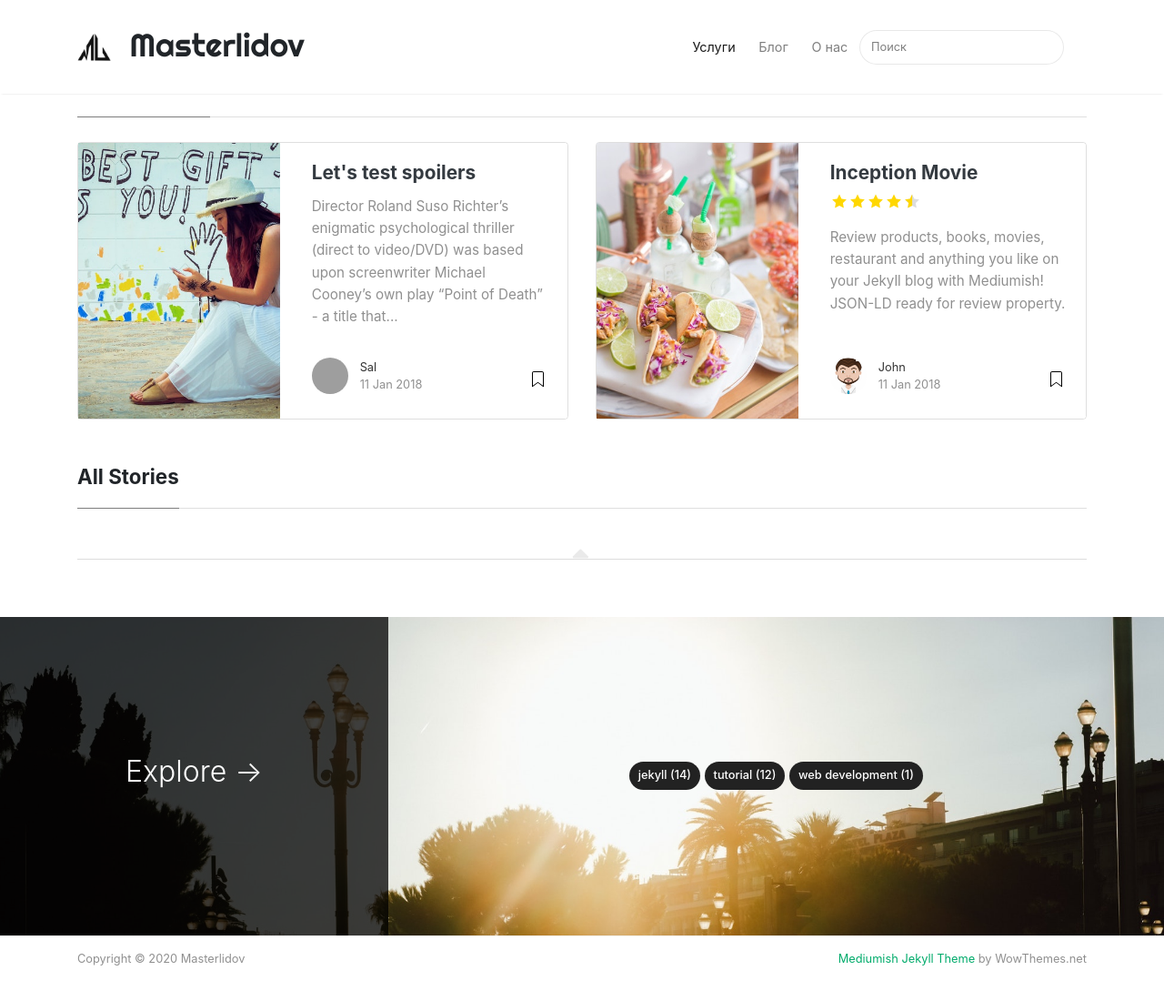
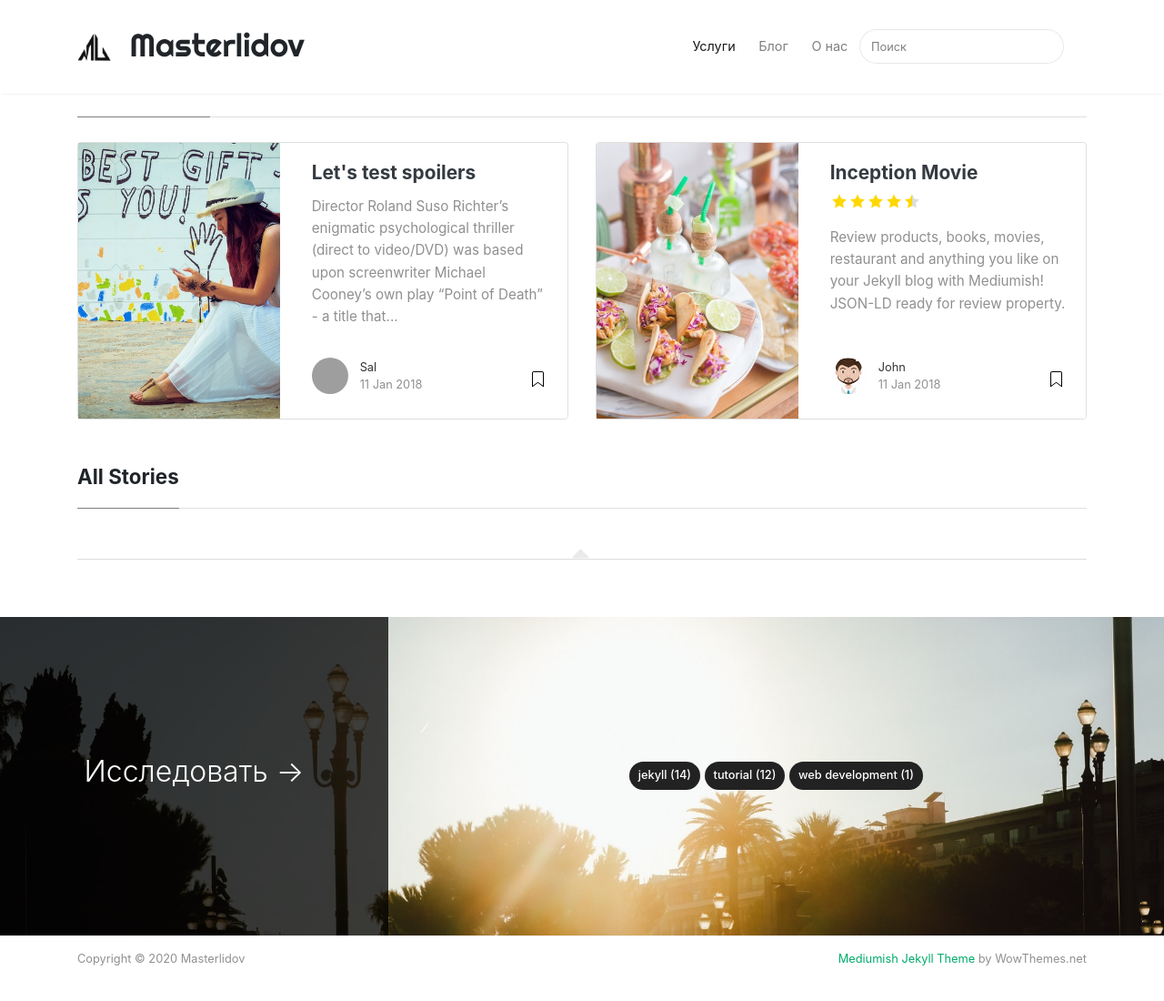
Before and after one commit to masterlidov/masterlidov.github.io, a Jekyll site: the page built from index.html, in a window 1280 px wide and 1137 px high. Shown: the top 1100 px of the window at 91% size. Built offline with Jekyll 4.4.1, drawn with Linux system fonts in a browser that asks for light colours; nearby versions of some CDN libraries; grey boxes are pictures that could not be loaded.

Commit message:
Update default.html

```diff
--- a/_layouts/default.html
+++ b/_layouts/default.html
@@ -136,7 +136,7 @@
 	<div class="d-md-flex h-100">
 		<div class="col-md-4 transpdark align-self-center text-center h-100">
             <div class="d-md-flex align-items-center justify-content-center h-100">
-                <h2 class="d-md-block align-self-center py-1 font-weight-light">Explore <span class="d-none d-md-inline">→</span></h2>
+                <h2 class="d-md-block align-self-center py-1 font-weight-light">Исследовать <span class="d-none d-md-inline">→</span></h2>
             </div>
 		</div>
 		<div class="col-md-8 p-5 align-self-center text-center">
```
